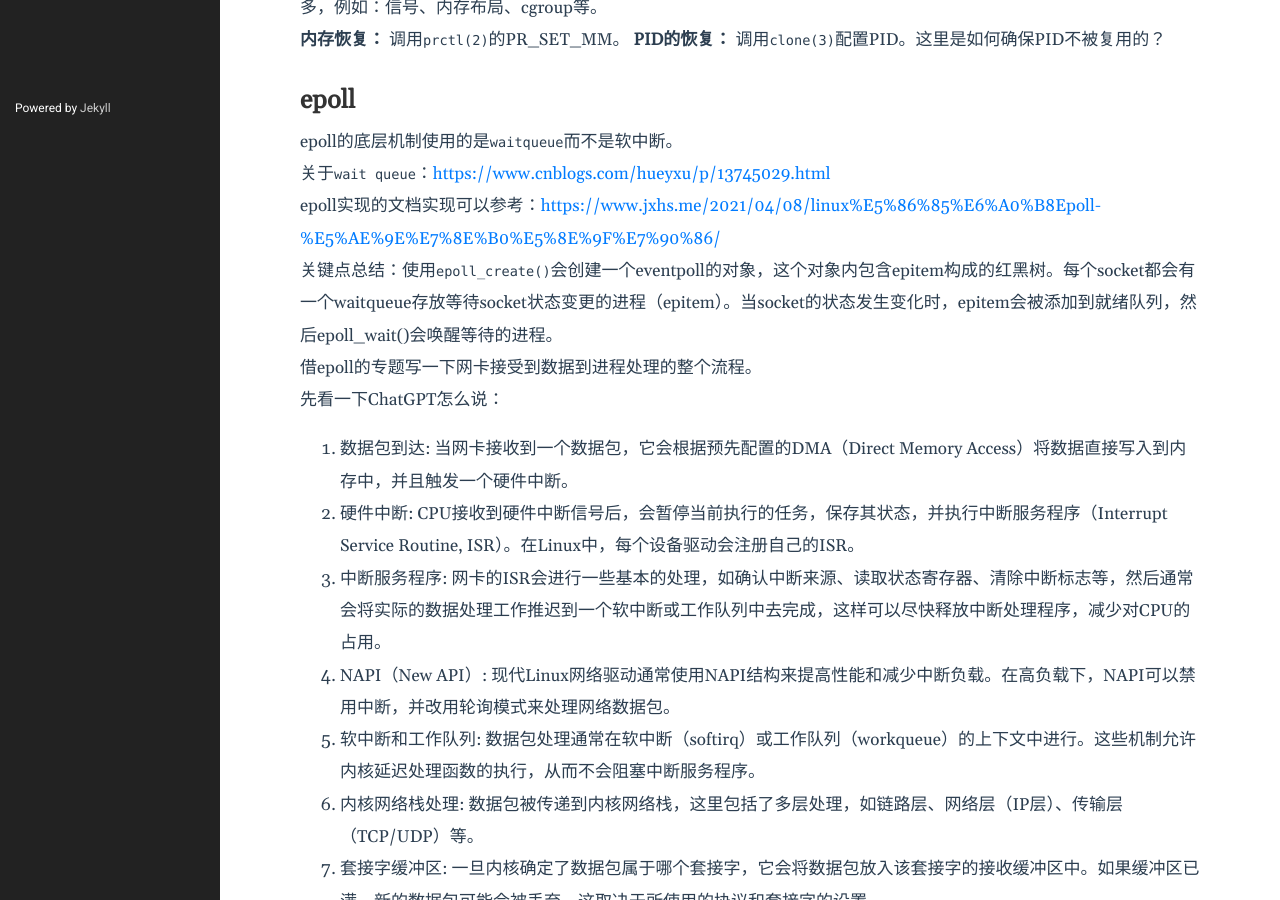
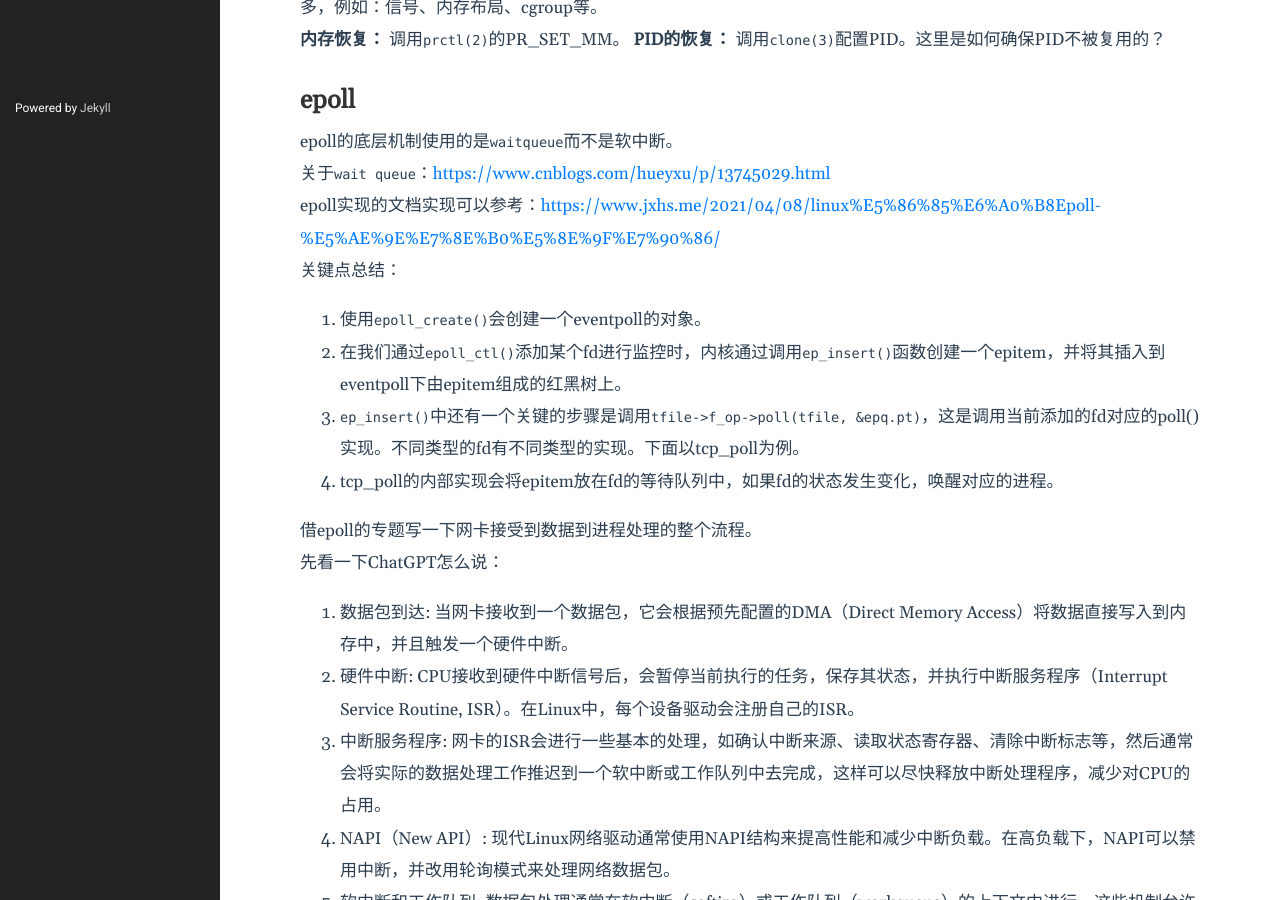
Before and after one commit to lclgo/lclgo.github.io, a Jekyll site: the page built from _posts/draft/2020-01-01-draft.md, in a window 1280 px wide and 900 px high, scrolled down 485 px. Built offline with Jekyll 4.4.1, drawn with Linux system fonts in a browser that asks for light colours.

Commit message:
update epoll summary

```diff
--- a/_posts/draft/2020-01-01-draft.md
+++ b/_posts/draft/2020-01-01-draft.md
@@ -30,7 +30,12 @@ epoll的底层机制使用的是`waitqueue`而不是软中断。
 
 epoll实现的文档实现可以参考：<https://www.jxhs.me/2021/04/08/linux%E5%86%85%E6%A0%B8Epoll-%E5%AE%9E%E7%8E%B0%E5%8E%9F%E7%90%86/>
 
-关键点总结：使用`epoll_create()`会创建一个eventpoll的对象，这个对象内包含epitem构成的红黑树。每个socket都会有一个waitqueue存放等待socket状态变更的进程（epitem）。当socket的状态发生变化时，epitem会被添加到就绪队列，然后epoll_wait()会唤醒等待的进程。
+关键点总结：
+
+1. 使用`epoll_create()`会创建一个eventpoll的对象。
+2. 在我们通过`epoll_ctl()`添加某个fd进行监控时，内核通过调用`ep_insert()`函数创建一个epitem，并将其插入到eventpoll下由epitem组成的红黑树上。
+3. `ep_insert()`中还有一个关键的步骤是调用`tfile->f_op->poll(tfile, &epq.pt)`，这是调用当前添加的fd对应的poll()实现。不同类型的fd有不同类型的实现。下面以tcp_poll为例。
+4. tcp_poll的内部实现会将epitem放在fd的等待队列中，如果fd的状态发生变化，唤醒对应的进程。
 
 借epoll的专题写一下网卡接受到数据到进程处理的整个流程。
 
```
